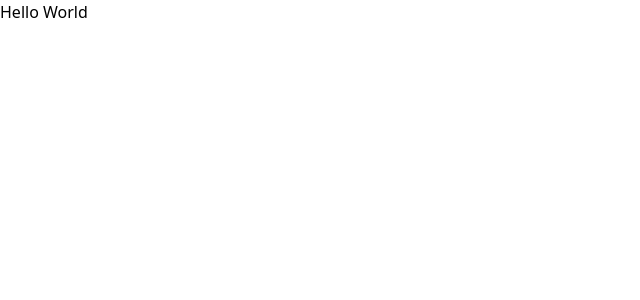
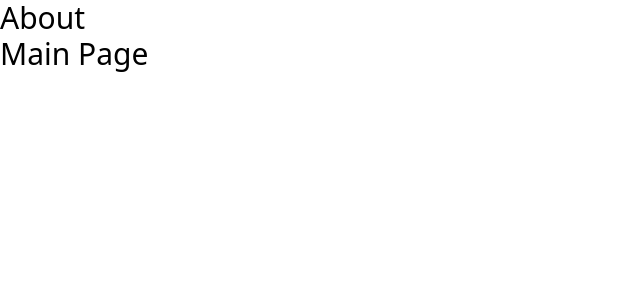
Before and after one commit to softlee144/mallapi, a React (Vite) app in the folder frontend/ch1/: page / in a window 1280 px wide. Shown: the top 300 px of the page, without its empty margins (0-640 px from the left). Built offline with nearby package versions, Linux system fonts and the light colour scheme.

Commit message:
[프론트] 리액트 라우터 설정

```diff
--- /dev/null
+++ b/frontend/ch1/src/pages/aboutPage.tsx
@@ -0,0 +1,14 @@
+import { NavLink } from "react-router";
+
+function AboutPage() {
+  return (
+    <div className=" text-3xl">
+      <div className="flex">
+        <NavLink to="/">Main</NavLink>
+      </div>
+      <div>About Page</div>
+    </div>
+  );
+}
+
+export default AboutPage;
--- /dev/null
+++ b/frontend/ch1/src/pages/mainPage.tsx
@@ -0,0 +1,15 @@
+import { NavLink } from "react-router";
+
+function MainPage() {
+  return (
+    <div className="text-3xl">
+      <div className="flex">
+        <NavLink to="/about">About</NavLink>
+      </div>
+
+      <div>Main Page</div>
+    </div>
+  );
+}
+
+export default MainPage;
--- /dev/null
+++ b/frontend/ch1/src/router/root.tsx
@@ -0,0 +1,27 @@
+import { createBrowserRouter } from "react-router";
+
+import { lazy, Suspense } from "react";
+const Loading = () => <div>Loading....</div>;
+const Main = lazy(() => import("../pages/mainPage"));
+const About = lazy(() => import("../pages/aboutPage"));
+
+const router = createBrowserRouter([
+  {
+    path: "/",
+    element: (
+      <Suspense fallback={<Loading />}>
+        <Main />
+      </Suspense>
+    ),
+  },
+  {
+    path: "about",
+    element: (
+      <Suspense fallback={<Loading />}>
+        <About />
+      </Suspense>
+    ),
+  },
+]);
+
+export default router;
```
Also changed, not shown: frontend/ch1/src/main.tsx (+2 -8 lines).
